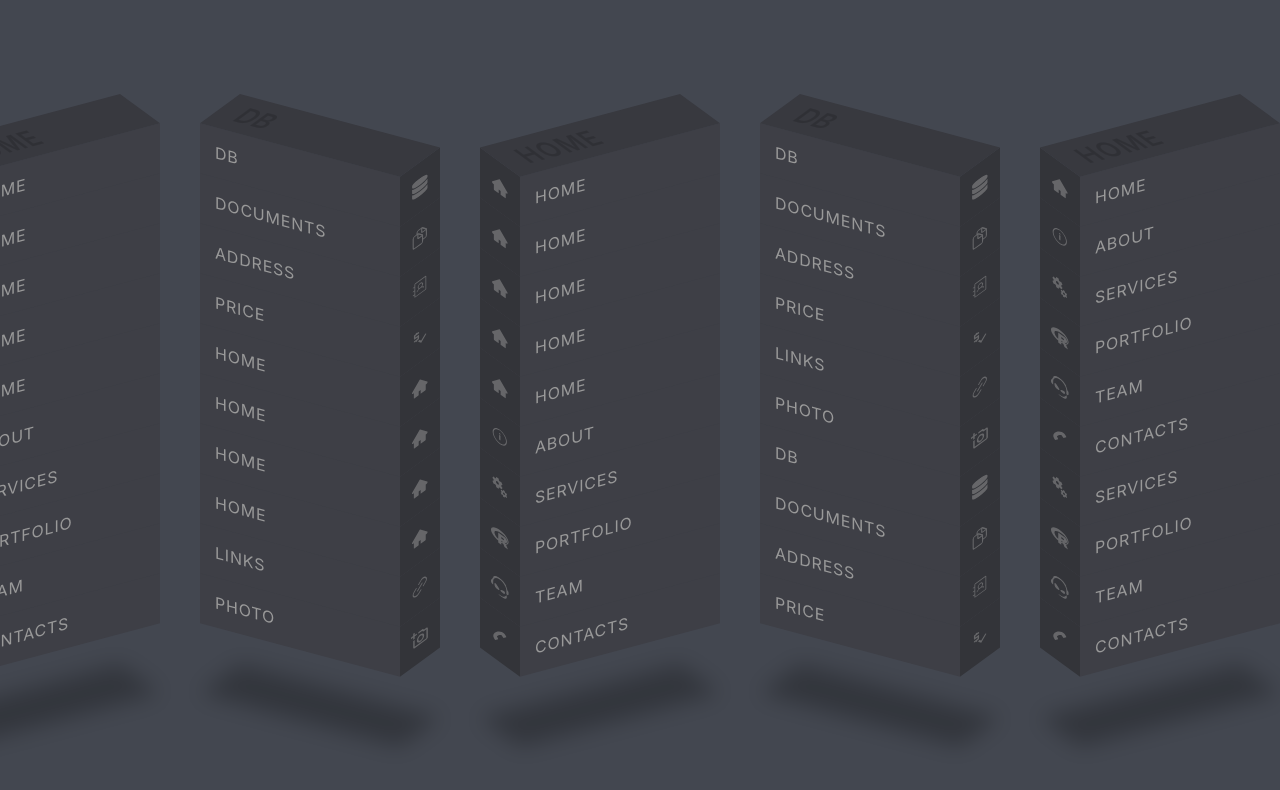
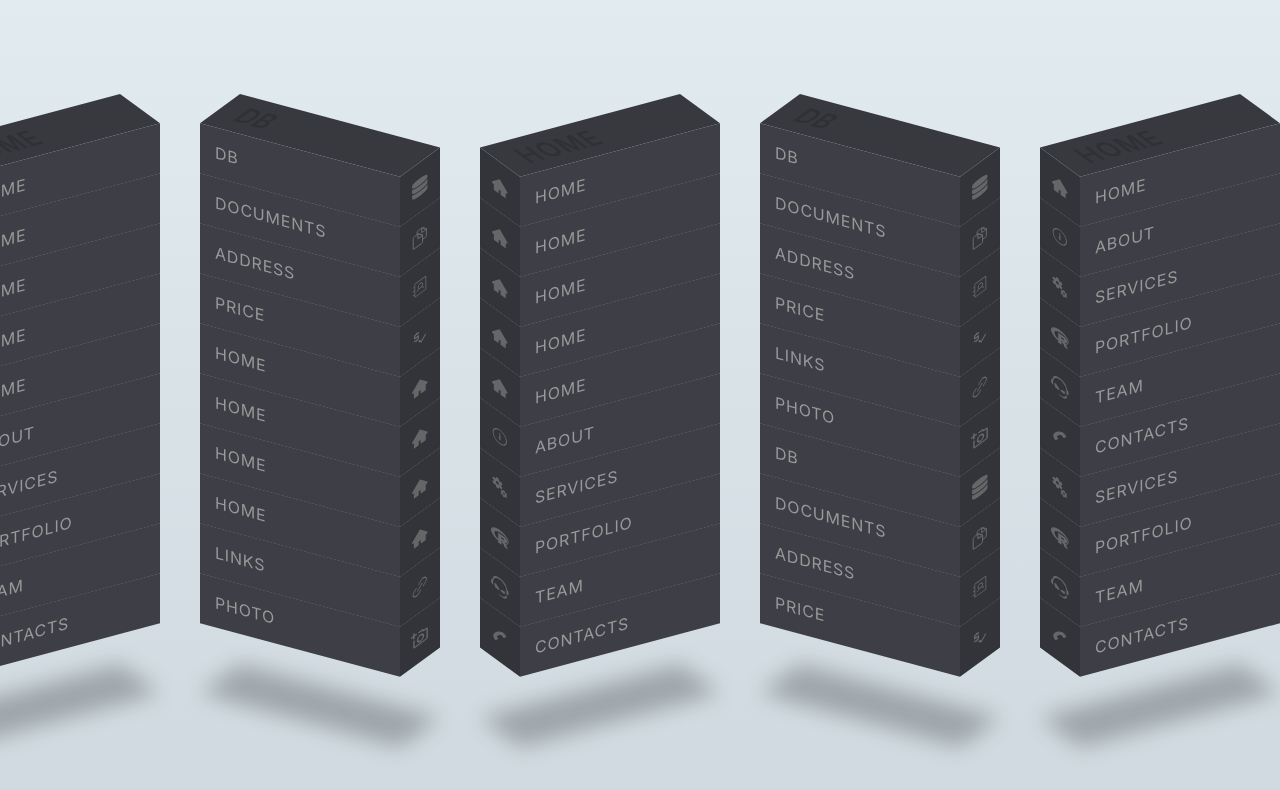
Before and after one commit to RUS29TAM/3d-menu, a React (Create React App) app: page / in a window 1280 px wide. Shown: the top 790 px of the page. Built offline with nearby package versions, Linux system fonts and the light colour scheme.

Commit message:
style: add gradient

```diff
--- a/src/app/App.module.css
+++ b/src/app/App.module.css
@@ -3,5 +3,5 @@
   justify-content: center;
   align-items: center;
   min-height: 100vh;
-  background: #434750;
+  background-image: linear-gradient(to top, #cfd9df 0%, #e2ebf0 100%);
 }
```
